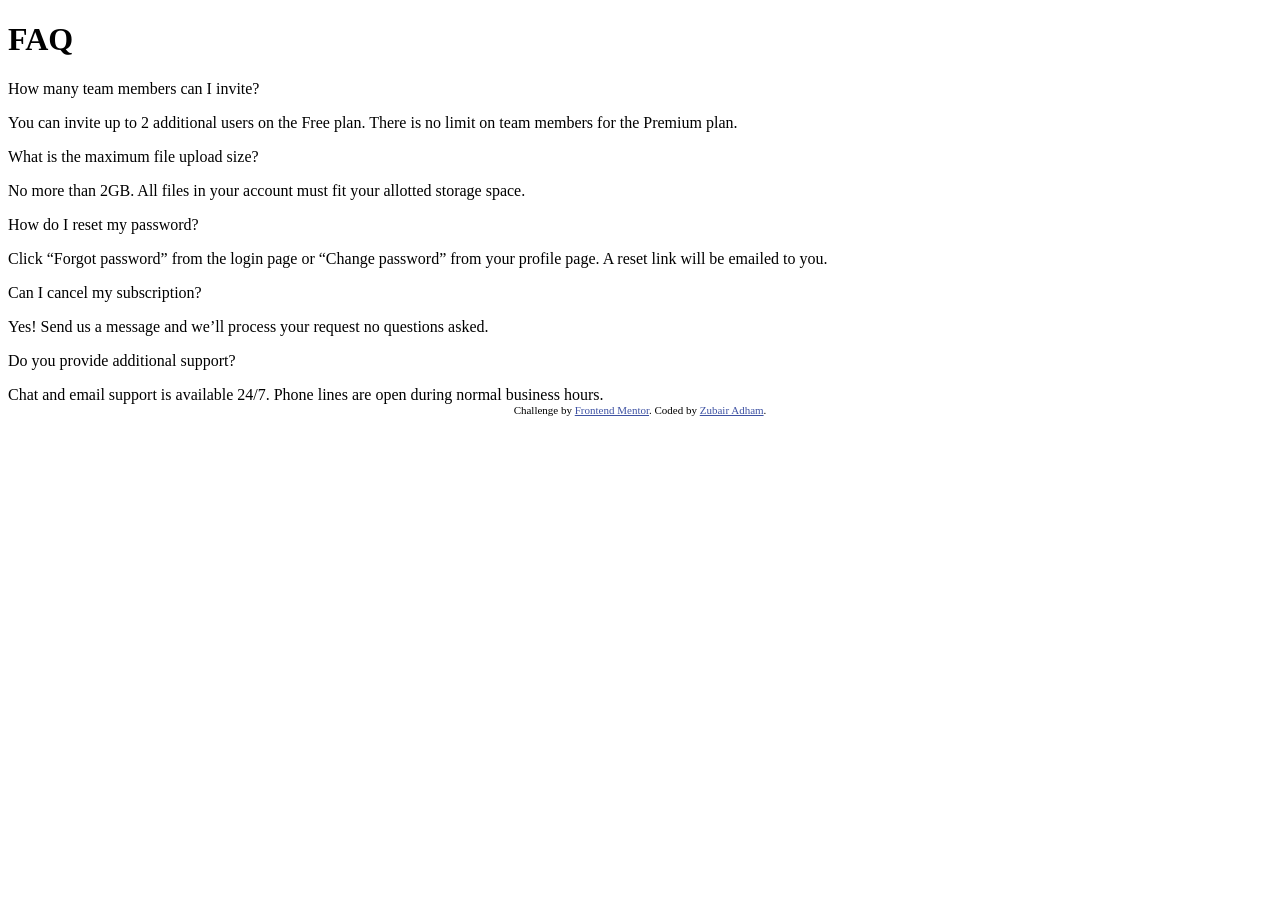
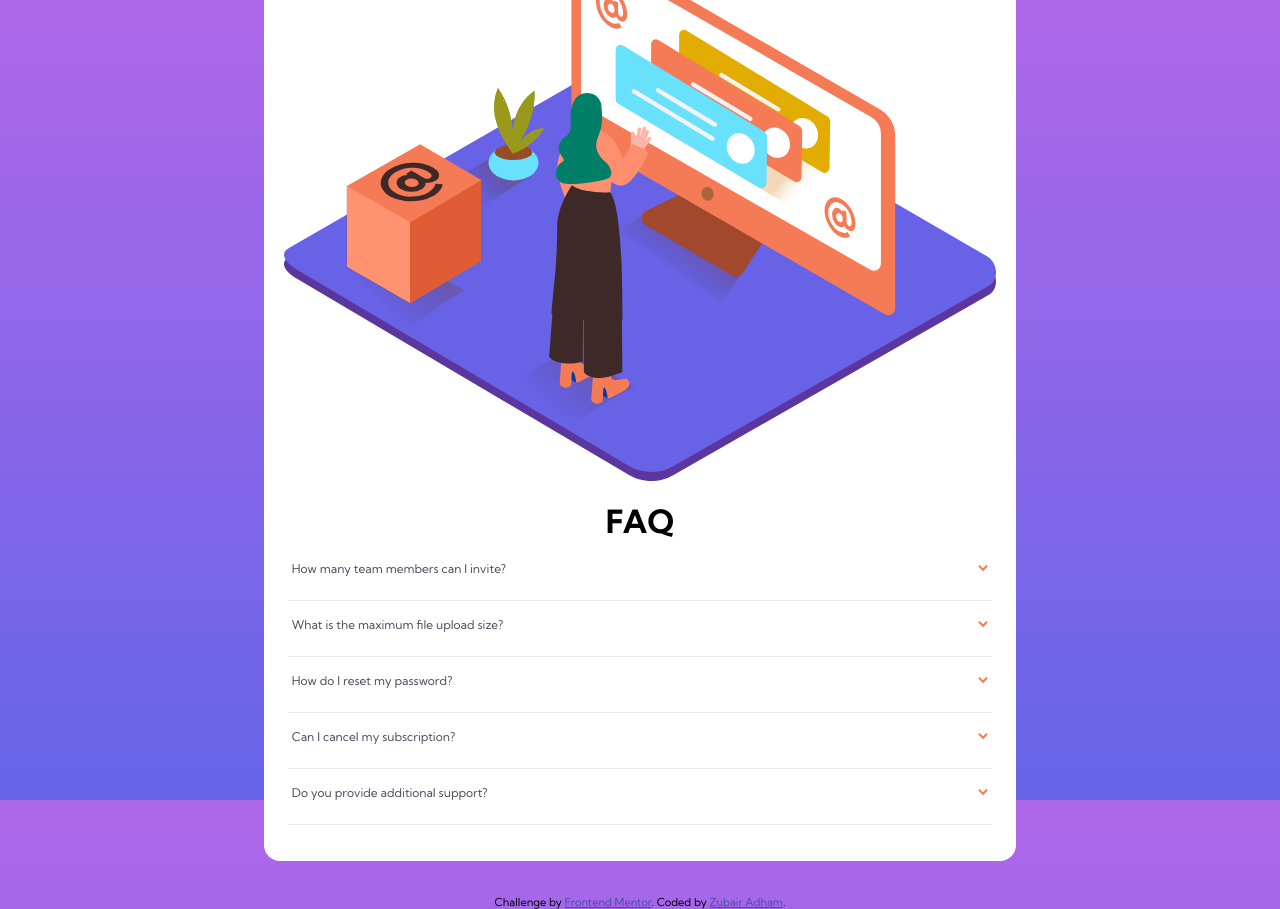
Before and after one commit to adhamAR/faq-accordion-card, a plain HTML site: page index.html in a window 1280 px wide. Before the commit the page ends 800 px from the top, so only its background shows below. Drawn offline with Linux system fonts and the light colour scheme.

Commit message:
accordian

```diff
--- a/index.html
+++ b/index.html
@@ -1,46 +1,66 @@
 <!DOCTYPE html>
 <html lang="en">
+
 <head>
   <meta charset="UTF-8">
-  <meta name="viewport" content="width=device-width, initial-scale=1.0"> <!-- displays site properly based on user's device -->
+  <meta name="viewport" content="width=device-width, initial-scale=1.0">
+  <!-- displays site properly based on user's device -->
+  <link rel="preconnect" href="https://fonts.googleapis.com">
+  <link rel="preconnect" href="https://fonts.gstatic.com" crossorigin>
+  <link href="https://fonts.googleapis.com/css2?family=Kumbh+Sans:wght@400;700&display=swap" rel="stylesheet">
+  <link rel="icon" type="image/png" sizes="32x32" href="./images/favicon-32x32.png">
+  <link rel="stylesheet" href="style.css">
 
-  <link rel="icon" type="image/png" sizes="32x32" href="./images/favicon-32x32.png">
 
   <title>Frontend Mentor | FAQ Accordion Card</title>
 
   <!-- Feel free to remove these styles or customise in your own stylesheet 👍 -->
   <style>
-    .attribution { font-size: 11px; text-align: center; }
-    .attribution a { color: hsl(228, 45%, 44%); }
+    .attribution {
+      font-size: 11px;
+      text-align: center;
+    }
+
+    .attribution a {
+      color: hsl(228, 45%, 44%);
+    }
   </style>
 </head>
+
 <body>
   <main>
     <div class="card">
-      <div class="card__logo">
+      <div class="card__logo mobile">
+        <img class="logo__main" src="/images/illustration-woman-online-mobile.svg" alt="Illustration of women facing a monitor">
+        <!-- <img class="logo__shadow" src="/images/bg-pattern-mobile.svg" alt="Drop shadow for the illustration"> -->
       </div>
+      <!-- <div class="card__logo desktop">
+        <img src="/images/illustration-box-desktop.svg" alt="">
+        <img src="/images/illustration-woman-online-desktop.svg" alt="">
+        <img src="/images/bg-pattern-desktop.svg" alt="">
+      </div> -->
       <div class="card__content">
-        <h1 class="card__title">FAQ</h1>
-        <div class="dropdown-menu">
-          <div class="item-1">
-            <p class="question">How many team members can I invite?</p>
-            <span class="answer">You can invite up to 2 additional users on the Free plan. There is no limit on team members for the Premium plan.</span>
+        <h1>FAQ</h1>
+        <div class="accordian">
+          <div class="accordian__item">
+            <div class="question" for="q-1">How many team members can I invite?</div>
+            <div class="answer" id="answer"><p>You can invite up to 2 additional users on the Free plan. There is no limit on team members for the Premium plan.</p></div>
           </div>
-          <div class="item-2">
-            <p class="question">What is the maximum file upload size?</p>
-            <span class="answer">No more than 2GB. All files in your account must fit your allotted storage space.</span>
+          <div class="accordian__item">
+            <div class="question" for="q-2">What is the maximum file upload size?</div>
+            <div class="answer" id="answer"><p>No more than 2GB. All files in your account must fit your allotted storage space.</p></div>
           </div>
-          <div class="item-3">
-            <p class="question">How do I reset my password?</p>
-            <span class="answer">Click “Forgot password” from the login page or “Change password” from your profile page. A reset link will be emailed to you.</span>
+          <div class="accordian__item">
+            <div class="question" for="q-3">How do I reset my password?</div>
+            <div class="answer" id="answer"><p>Click “Forgot password” from the login page or “Change password” from your profile page. A reset link will be emailed to you.</p></div>
           </div>
-          <div class="item-4">
-            <p class="question">Can I cancel my subscription?</p>
-            <span class="answer">Yes! Send us a message and we’ll process your request no questions asked.</span>
+          <div class="accordian__item">
+            <div class="question" for="q-4">Can I cancel my subscription?</div>
+            <div class="answer" id="answer"><p>Yes! Send us a message and we’ll process your request no questions asked.</p></div>
           </div>
-          <div class="item-5">
-            <p class="question">Do you provide additional support?</p>
-            <span class="answer">Chat and email support is available 24/7. Phone lines are open during normal business hours.</span>
+          <div class="accordian__item">
+            <div class="question" for="q-5">Do you provide additional support?</div>
+            <div class="answer" id="answer"><p>Chat and email support is available 24/7. Phone lines are open during normal business hours.</p></div>
           </div>
         </div>
       </div>
@@ -52,4 +72,6 @@
     Coded by <a href="https://github.com/adhamAR" target="_blank">Zubair Adham</a>.
   </footer>
 </body>
+<script src="script.js"></script>
+
 </html>
--- /dev/null
+++ b/script.js
@@ -0,0 +1,18 @@
+const questions = document.querySelectorAll(".question");
+
+questions.forEach(q => {
+    q.addEventListener("click", () => {
+        const currActive = document.querySelector(".question.active");
+        if(currActive && currActive !== q){
+            currActive.classList.toggle("active");
+            currActive.nextElementSibling.style.maxHeight = 0;
+        }
+        q.classList.toggle("active");
+        const answer = q.nextElementSibling;
+        if(q.classList.contains("active")){
+            answer.style.maxHeight = answer.scrollHeight + "px";
+        } else {
+            answer.style.maxHeight = 0;
+        }
+    });
+})
--- /dev/null
+++ b/style.css
@@ -0,0 +1,115 @@
+:root {
+    --gradient: linear-gradient(to top,
+            hsl(240, 73%, 65%),
+            hsl(273, 75%, 66%)
+        );
+    --clr-accent-1: hsl(14, 88%, 65%);
+    --clr-neutral-100: hsl(0, 0%, 100%);
+    --clr-neutral-200: hsl(240, 5%, 91%);
+    --clr-neutral-400: hsl(240, 6%, 50%);
+    --clr-neutral-600: hsl(237, 12%, 33%);
+    --clr-neutral-800: hsl(238, 29%, 16%);
+    --ff-default: 'Kumbh Sans', sans-serif;
+    --fw-400: 400;
+    --fw-700: 700;
+    --fs-200: 0.75rem;
+    --fs-300: 1rem;
+    --fs-400: 1.25rem;
+    --fs-500: 2rem;
+}
+*, *::before, *::after {
+    box-sizing: border-box;
+}
+* {
+    margin: 0;
+    font: inherit;
+}
+html, body {
+    height: 100%;
+}
+img, picture, video, canvas, svg {
+    display: block;
+    max-width: 100%;
+}
+p, h1, h2, h3, h4, h5, h6 {
+    overflow-wrap: break-word;
+}
+body{
+    font-family: var(--ff-default);
+    font-size: var(--fs-200);
+    display: grid;
+    place-content: center;
+    gap: 1rem;
+    background: var(--gradient);
+}
+main{
+    margin: 1.125rem;
+}
+.card{
+    --gap: 1.25rem;
+    background-color: var(--clr-neutral-100);
+    padding: 2rem 1.25rem;
+    display: grid;
+    gap: var(--gap);
+    border-radius: 1rem;
+    min-width: 20.5rem;
+    min-height: 33rem;
+}
+.card__logo {
+    display: block;
+    /* position: absolute; */
+}
+.mobile{
+    top: 1rem;
+    left: 4rem;
+}
+.card__content{
+    display: flex;
+    flex-flow: column wrap;
+}
+.card__content > h1{
+    font-size: var(--fs-500);
+    font-weight: var(--fw-700);
+    text-align: center;
+}
+.accordian{
+    display: grid;
+    color: var(--clr-neutral-600);
+    padding: 0.25rem;
+    position: relative;
+}
+.question{
+    display: flex;
+    align-items: center;
+    justify-content: space-between;
+    padding: 0.25rem;
+    cursor: pointer;
+}
+.question:hover{
+    color: var(--clr-accent-1);
+}
+.question::after{
+    content: "";
+    background-image: url("images/icon-arrow-down.svg");
+    width: 10px;
+    height: 7px;
+    transition: transform 0.25s ease-in-out;
+}
+.accordian__item{
+    border-bottom: 1px solid var(--clr-neutral-200);
+    padding: 0.75rem 0;
+}
+.answer{
+    color: var(--clr-neutral-400);
+    margin: .25rem;
+    line-height: 1.2rem;
+    max-height: 0;
+    overflow: hidden;
+    transition: max-height 0.25s ease-in-out;
+}
+.question.active::after{
+    transform: rotate(180deg);
+}
+.question.active {
+    font-weight: var(--fw-700);
+}
```
